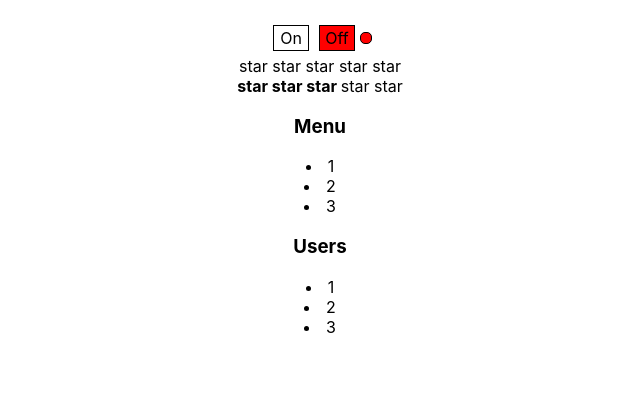
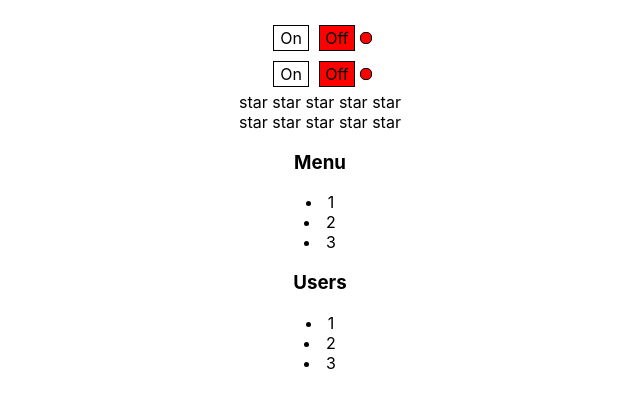
Before and after one commit to SnezhanaKorsak/Learn-react-ts, a React (Create React App) app: page / in a window 1280 px wide. Shown: the top 408 px of the page, without its empty margins (320-960 px from the left). Built offline with nearby package versions, Linux system fonts and the light colour scheme.

Commit message:
Сallbacks

```diff
--- a/src/App.tsx
+++ b/src/App.tsx
@@ -1,21 +1,35 @@
-import React from 'react';
+import React, {useState} from 'react';
 import './App.css';
 import {Rating} from "./components/Rating";
+import {UncontrolledAccordion} from "./components/Accordion/UncontrolledAccordion";
+import {UncontrolledOnOff} from "./components/UncontrolledOnOff";
+import {UncontrolledRating, ValueType} from "./components/UncontrolledRating";
 import {Accordion} from "./components/Accordion/Accordion";
 import {OnOff} from "./components/OnOff";
-import {UncontrolledRating} from "./components/UncontrolledRating";
 
 
 function App() {
+    let [ratingValue, setRatingValue] = useState<ValueType>(0)
+    const [collapsed, setCollapsed] = useState(false)
+    const [on, setOn] = useState(false)
+
+    const onChangeHandler = () => {
+        setCollapsed(!collapsed)
+    }
+
     return (
         <div className="App">
-            <OnOff/>
+            <UncontrolledOnOff/>
+            <OnOff on={on} setOn={setOn}/>
 
             <UncontrolledRating/>
-            <Rating value={3}/>
+            <Rating value={ratingValue} onClick={setRatingValue}/>
 
-            <Accordion title={"Menu"}/>
-            <Accordion title={"Users"}/>
+            {/*<UncontrolledAccordion title={"Menu"}/>
+            <UncontrolledAccordion title={"Users"}/>*/}
+
+            <Accordion title={"Menu"} collapsed={collapsed} onChange={onChangeHandler}/>
+            <Accordion title={"Users"} collapsed={collapsed} onChange={onChangeHandler}/>
         </div>
     );
 }
--- a/src/components/Accordion/Accordion.tsx
+++ b/src/components/Accordion/Accordion.tsx
@@ -1,18 +1,18 @@
-import React, {useState} from "react";
+import React from "react";
 import {AccordionTitle} from "./AccordionTitle";
 import {AccordionBody} from "./AccordionBody";
 
 type AccordionPropsType = {
     title: string
+    collapsed: boolean
+    onChange: () => void
 }
 export function Accordion(props: AccordionPropsType) {
-    const [collapsed, setCollapsed] = useState(false)
 
-    const toggleHandler = () => {setCollapsed(!collapsed)}
     return (
         <div>
-            <AccordionTitle title={props.title} toggleHandler={toggleHandler}/>
-            {!collapsed && <AccordionBody/>}
+            <AccordionTitle title={props.title} onChange={props.onChange}/>
+            {!props.collapsed && <AccordionBody/>}
         </div>
 
     )
--- a/src/components/Accordion/AccordionTitle.tsx
+++ b/src/components/Accordion/AccordionTitle.tsx
@@ -2,13 +2,13 @@ import React from "react";
 
 type AccordionTitleType = {
     title: string
-    toggleHandler: () => void
+    onChange: () => void
 }
 
 export function AccordionTitle(props: AccordionTitleType) {
     return (
         <div>
-            <h3 onClick={props.toggleHandler}>
+            <h3 onClick={props.onChange}>
                 {props.title}
             </h3>
         </div>
--- /dev/null
+++ b/src/components/Accordion/UncontrolledAccordion.tsx
@@ -0,0 +1,34 @@
+import React, {useState} from "react";
+import {AccordionBody} from "./AccordionBody";
+
+type AccordionPropsType = {
+    title: string
+}
+export function UncontrolledAccordion(props: AccordionPropsType) {
+    const [collapsed, setCollapsed] = useState(false)
+
+    const onChangeHandler = () => {setCollapsed(!collapsed)}
+    return (
+        <div>
+
+            <AccordionTitle1 title={props.title} onChangeHandler={onChangeHandler}/>
+            {!collapsed && <AccordionBody/>}
+        </div>
+
+    )
+}
+type AccordionTitleType = {
+    title: string
+    onChangeHandler: () => void
+}
+
+function AccordionTitle1(props: AccordionTitleType) {
+    return (
+        <div>
+            <h3 onClick={props.onChangeHandler}>
+                {props.title}
+            </h3>
+        </div>
+
+    )
+}
--- a/src/components/OnOff.tsx
+++ b/src/components/OnOff.tsx
@@ -1,12 +1,13 @@
-import React, {useState} from "react";
+import React from "react";
 
 type OnOffPropsType = {
-   /* on : boolean*/
+    on: boolean
+    setOn: (on: boolean) => void
 }
 
-export function OnOff( props: OnOffPropsType) {
-    const [on, setOn] = useState(false)
-    const buttonStyle = {
+export function OnOff(props: OnOffPropsType) {
+
+    const onStyle = {
         display: 'inline-block',
         width: '30px',
         height: '20px',
@@ -14,9 +15,9 @@ export function OnOff( props: OnOffPropsType) {
         padding: '2px',
         margin: '5px',
         lineHeight: '20px',
+        backgroundColor: props.on ? 'green' : 'white'
     }
-
-    const OnStyle = {
+    const offStyle = {
         display: 'inline-block',
         width: '30px',
         height: '20px',
@@ -24,39 +25,26 @@ export function OnOff( props: OnOffPropsType) {
         padding: '2px',
         margin: '5px',
         lineHeight: '20px',
-        backgroundColor: on ? 'green' : 'white'
+        backgroundColor: !props.on ? 'red' : 'white'
     }
-    const OffStyle = {
-        display: 'inline-block',
-        width: '30px',
-        height: '20px',
-        border: '1px solid black',
-        padding: '2px',
-        margin: '5px',
-        lineHeight: '20px',
-        backgroundColor: !on ? 'red' : 'white'
-    }
-
     const indicatorStyle = {
         display: 'inline-block',
         width: '10px',
         height: '10px',
         border: '1px solid black',
         borderRadius: '5px',
-       backgroundColor: on ? 'green' : 'red'
+        backgroundColor: props.on ? 'green' : 'red'
     }
 
-
-
     const changeSetOn = () => {
-        setOn(!on)
+        props.setOn(!props.on)
     }
 
-  return (
-      <div>
-            <div style={OnStyle} onClick={changeSetOn}>On</div>
-            <div style={OffStyle} onClick={changeSetOn}>Off</div>
+    return (
+        <div>
+            <div style={onStyle} onClick={changeSetOn}>On</div>
+            <div style={offStyle} onClick={changeSetOn}>Off</div>
             <div style={indicatorStyle}/>
-      </div>
-  )
+        </div>
+    )
 }
--- a/src/components/Rating.tsx
+++ b/src/components/Rating.tsx
@@ -4,13 +4,14 @@ import {Star} from "./Star";
 type ValueType = 0 | 1 | 2 | 3 | 4| 5
 type RatingPropsType = {
     value: ValueType
+    onClick: (value: ValueType) => void
 }
 export function Rating(props: RatingPropsType ) {
     return <div>
-        <Star selected={props.value > 0}/>
-        <Star selected={props.value > 1}/>
-        <Star selected={props.value > 2}/>
-        <Star selected={props.value > 3}/>
-        <Star selected={props.value > 4}/>
+        <Star selected={props.value > 0} onClick={props.onClick} value={1}/>
+        <Star selected={props.value > 1} onClick={props.onClick} value={2}/>
+        <Star selected={props.value > 2} onClick={props.onClick} value={3}/>
+        <Star selected={props.value > 3} onClick={props.onClick} value={4}/>
+        <Star selected={props.value > 4} onClick={props.onClick} value={5}/>
     </div>
 }
--- a/src/components/Star.tsx
+++ b/src/components/Star.tsx
@@ -4,11 +4,15 @@ import {ValueType} from "./UncontrolledRating";
 
 type StarPropsType = {
     selected: boolean
-    onClickStar ?: () => void
+    value: ValueType
+    onClick: (value: ValueType) => void
 }
+
 export function Star(props: StarPropsType) {
     return (
-        <span onClick={props.onClickStar}>{ props.selected ? <span><b>star </b></span> : <span>star </span>} </span>
+        <span onClick={() => {props.onClick(props.value)}}>
+            {props.selected ? <b>star </b> : 'star '}
+        </span>
     )
 
 }
--- /dev/null
+++ b/src/components/UncontrolledOnOff.tsx
@@ -0,0 +1,62 @@
+import React, {useState} from "react";
+
+type OnOffPropsType = {
+   /* on : boolean*/
+}
+
+export function UncontrolledOnOff(props: OnOffPropsType) {
+    const [on, setOn] = useState(false)
+    const buttonStyle = {
+        display: 'inline-block',
+        width: '30px',
+        height: '20px',
+        border: '1px solid black',
+        padding: '2px',
+        margin: '5px',
+        lineHeight: '20px',
+    }
+
+    const OnStyle = {
+        display: 'inline-block',
+        width: '30px',
+        height: '20px',
+        border: '1px solid black',
+        padding: '2px',
+        margin: '5px',
+        lineHeight: '20px',
+        backgroundColor: on ? 'green' : 'white'
+    }
+    const OffStyle = {
+        display: 'inline-block',
+        width: '30px',
+        height: '20px',
+        border: '1px solid black',
+        padding: '2px',
+        margin: '5px',
+        lineHeight: '20px',
+        backgroundColor: !on ? 'red' : 'white'
+    }
+
+    const indicatorStyle = {
+        display: 'inline-block',
+        width: '10px',
+        height: '10px',
+        border: '1px solid black',
+        borderRadius: '5px',
+       backgroundColor: on ? 'green' : 'red'
+    }
+
+
+
+    const changeSetOn = () => {
+        setOn(!on)
+    }
+
+  return (
+      <div>
+            <div style={OnStyle} onClick={changeSetOn}>On</div>
+            <div style={OffStyle} onClick={changeSetOn}>Off</div>
+            <div style={indicatorStyle}/>
+      </div>
+  )
+}
--- a/src/components/UncontrolledRating.tsx
+++ b/src/components/UncontrolledRating.tsx
@@ -8,15 +8,12 @@ type RatingPropsType = {
 export function UncontrolledRating(props: RatingPropsType ) {
     let [value, setValue] = useState<ValueType>(0)
 
-    const onClickStar = (value:ValueType) => {
-        setValue(value)
-    }
 
     return <div>
-        <Star selected={value > 0} onClickStar={() => onClickStar(1)}/>
-        <Star selected={value > 1} onClickStar={() => onClickStar(2)}/>
-        <Star selected={value > 2} onClickStar={() => onClickStar(3)}/>
-        <Star selected={value > 3} onClickStar={() => onClickStar(4)}/>
-        <Star selected={value > 4} onClickStar={() => onClickStar(5)}/>
+        <Star selected={value > 0} onClick={setValue} value={1}/>
+        <Star selected={value > 1} onClick={setValue} value={2}/>
+        <Star selected={value > 2} onClick={setValue} value={3}/>
+        <Star selected={value > 3} onClick={setValue} value={4}/>
+        <Star selected={value > 4} onClick={setValue} value={5}/>
     </div>
 }
```
